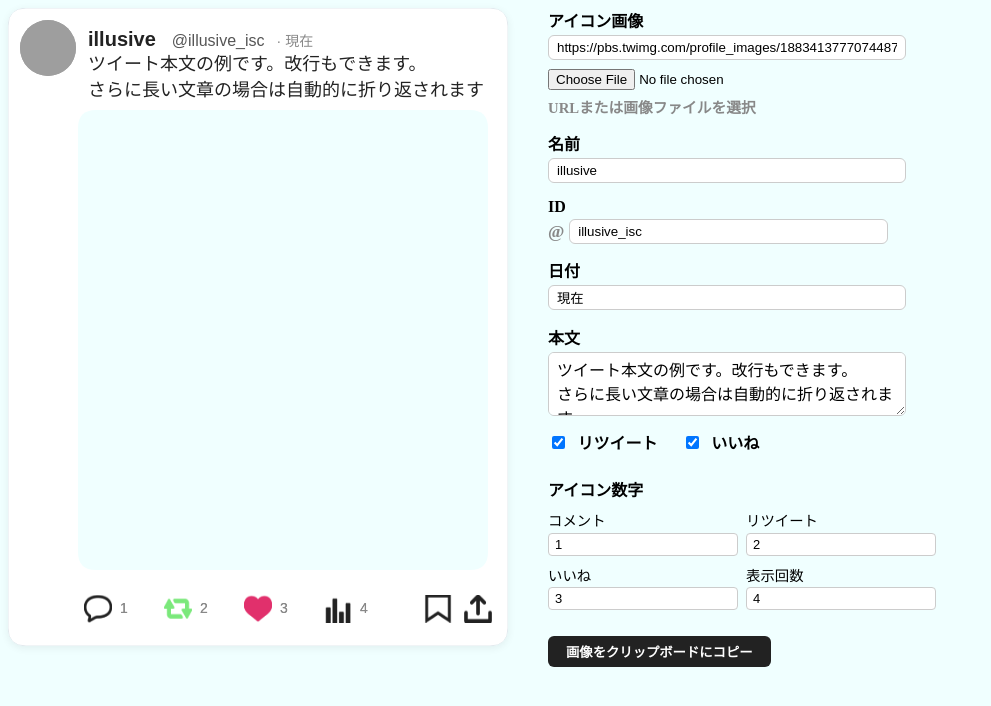
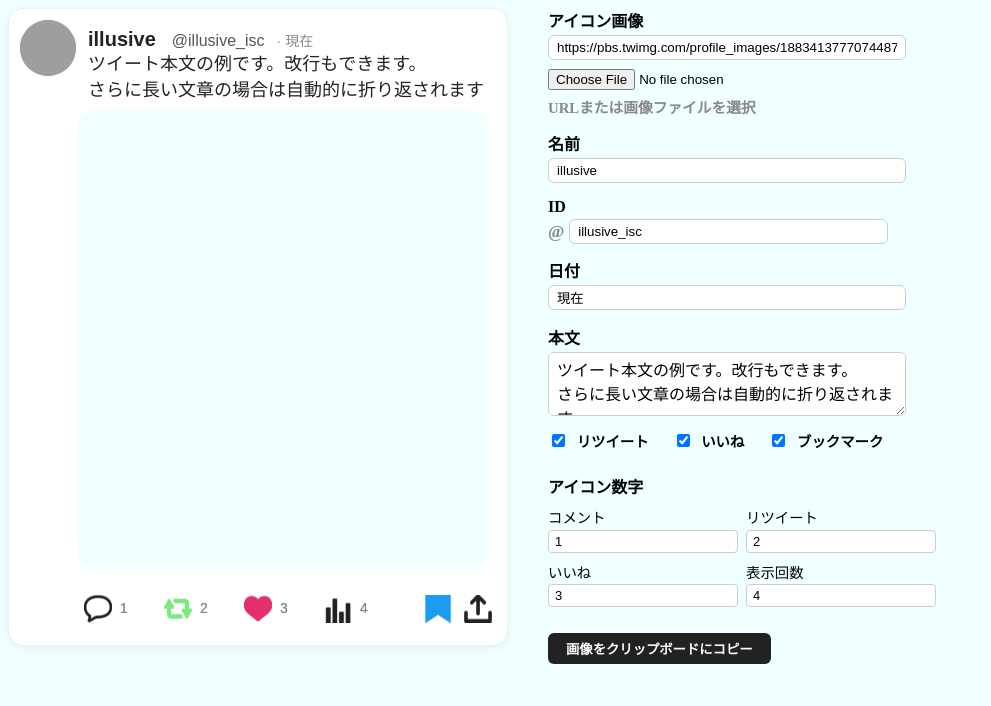
Before and after one commit to illusive-isc/nameplate, a SvelteKit app: page / in a window 1280 px wide. Shown: the top 706 px of the page, without its empty margins (0-991 px from the left). Built offline with nearby package versions, Linux system fonts and the light colour scheme.

Commit message:
初回コミット

```diff
--- a/src/routes/+page.svelte
+++ b/src/routes/+page.svelte
@@ -5,12 +5,14 @@
 	// 色付けON/OFF用チェックボックス
 	let retweetColored = true;
 	let heartColored = true;
+	let bookmarkColored = true;
 	import coment from '$lib/assets/coment.png';
 	import repost from '$lib/assets/repost.png';
 	import heart2 from '$lib/assets/heart_2.png';
 	import heart from '$lib/assets/heart.png';
 	import hyouzi from '$lib/assets/hyouzi.png';
 	import bookmark from '$lib/assets/bookmark.png';
+	import bookmark2 from '$lib/assets/bookmark_2.png';
 	import uploadarrow from '$lib/assets/uploadarrow.png';
 	let comentCount = '1';
 	let retweetCount = '2';
@@ -241,7 +243,7 @@
 				repost,
 				heartColored ? heart2 : heart,
 				hyouzi,
-				bookmark,
+				bookmarkColored ? bookmark2 : bookmark,
 				uploadarrow
 			];
 			const iconCounts = [comentCount, retweetCount, heartCount, viewCount, '', ''];
@@ -268,6 +270,10 @@
 					} else if (i === 2) {
 						// ハート: 色付けONならピンク、OFFなら黒
 						offCtx.fillStyle = heartColored ? '#e1306c' : '#222';
+						offCtx.fillRect(0, 0, iconSize, iconSize);
+					} else if (i === 4) {
+						// ハート: 色付けONならピンク、OFFなら黒
+						offCtx.fillStyle = bookmarkColored ? 'rgb(29 155 240)' : '#222';
 						offCtx.fillRect(0, 0, iconSize, iconSize);
 					} else {
 						offCtx.fillStyle = '#222';
@@ -511,13 +517,23 @@
 			/>
 		</label>
 		<div style="display:flex; gap:1.5em; align-items:center; margin-bottom:0.5em;">
-			<label style="font-weight:bold; display:flex; align-items:center; gap:0.6em;">
+			<label
+				style="font-weight:bold; display:flex; align-items:center; gap:0.6em; font-size:0.9em;"
+			>
 				<input type="checkbox" bind:checked={retweetColored} />
 				リツイート
 			</label>
-			<label style="font-weight:bold; display:flex; align-items:center; gap:0.6em;">
+			<label
+				style="font-weight:bold; display:flex; align-items:center; gap:0.6em; font-size:0.9em;"
+			>
 				<input type="checkbox" bind:checked={heartColored} />
 				いいね
+			</label>
+			<label
+				style="font-weight:bold; display:flex; align-items:center; gap:0.6em; font-size:0.9em;"
+			>
+				<input type="checkbox" bind:checked={bookmarkColored} />
+				ブックマーク
 			</label>
 		</div>
 		<div style="display: flex; flex-direction: column; gap: 0.5em; font-weight: bold;">
```
Also changed, not shown: src/lib/assets/bookmark_2.png (added).
